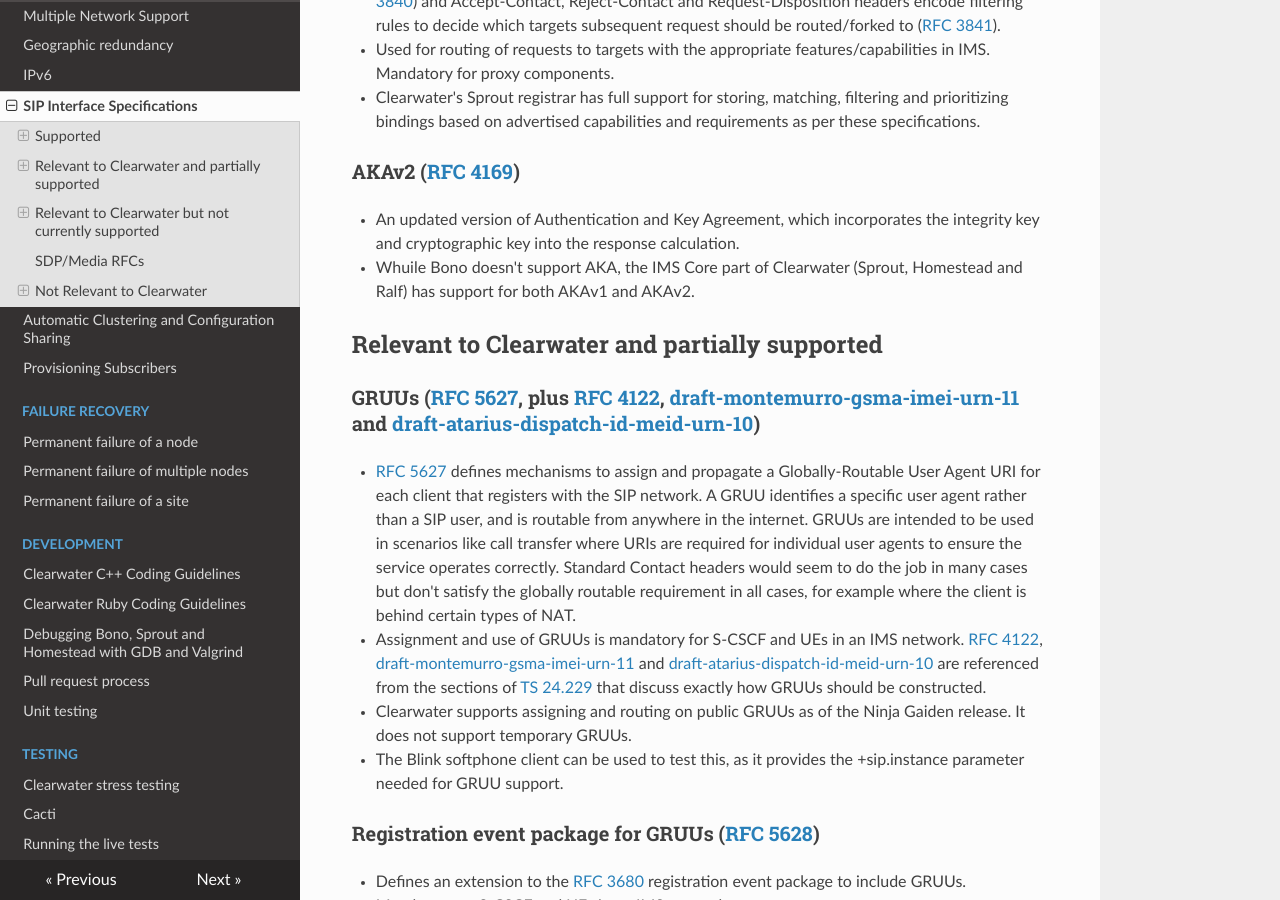
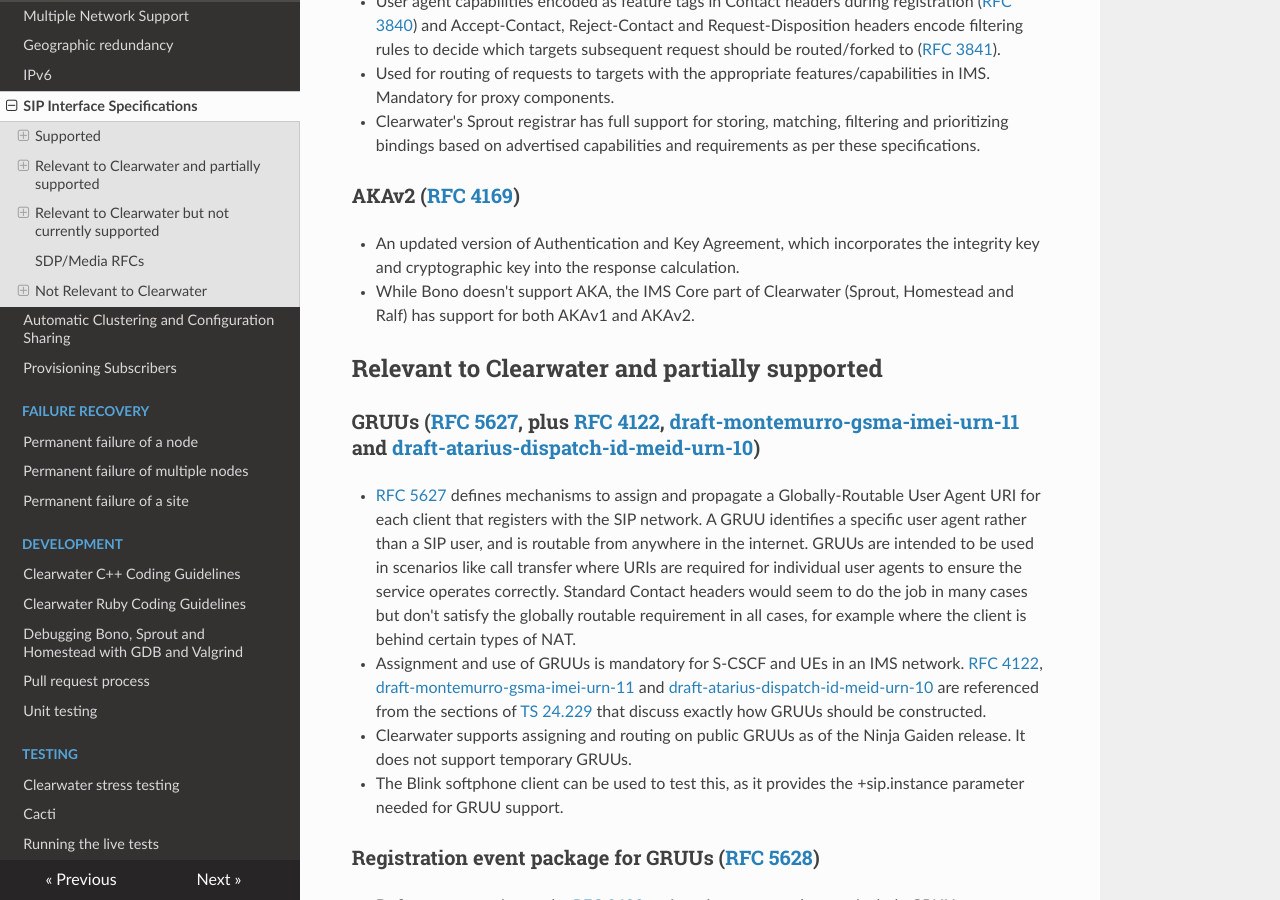
Before and after one commit to Metaswitch/clearwater-readthedocs, an MkDocs documentation site: the page built from docs/SIP_Interface_Specifications.md, in a window 1280 px wide and 900 px high, scrolled down 8903 px. Built offline with MkDocs 1.6.1, drawn with Linux system fonts in a browser that asks for light colours; nearby versions of some CDN libraries; old or Windows-style settings are respelled for this version of MkDocs; some of the changed text lies outside the part shown.

Commit message:
Clarify that Bono doesn't support either AKAv1 or AKAv2

```diff
--- a/docs/SIP_Interface_Specifications.md
+++ b/docs/SIP_Interface_Specifications.md
@@ -234,7 +234,7 @@ The following RFCs are already supported by Clearwater.  Note that a number of t
 
 *   This RFC defines how AKA authentication parameters map into the authentication and authorization headers used for digest authentication.
 *   IMS allows AKA authentication as an alternative to SIP digest, although it is not mandatory.
-*   Supported in Clearwater since sprint 39 “WALL-E”.
+*   While Bono doesn't support AKA, the IMS Core part of Clearwater (Sprout, Homestead and Ralf) has support for both AKAv1 and AKAv2.
 
 ### SIP Instant Messaging ([RFC 3428](http://www.ietf.org/rfc/rfc3428.txt))
 
@@ -269,7 +269,7 @@ The following RFCs are already supported by Clearwater.  Note that a number of t
 ### AKAv2 ([RFC 4169](http://www.ietf.org/rfc/rfc4169.txt))
 
 *   An updated version of Authentication and Key Agreement, which incorporates the integrity key and cryptographic key into the response calculation.
-*   Whuile Bono doesn't support AKA, the IMS Core part of Clearwater (Sprout, Homestead and Ralf) has support for both AKAv1 and AKAv2.
+*   While Bono doesn't support AKA, the IMS Core part of Clearwater (Sprout, Homestead and Ralf) has support for both AKAv1 and AKAv2.
 
 
 ## Relevant to Clearwater and partially supported
```
